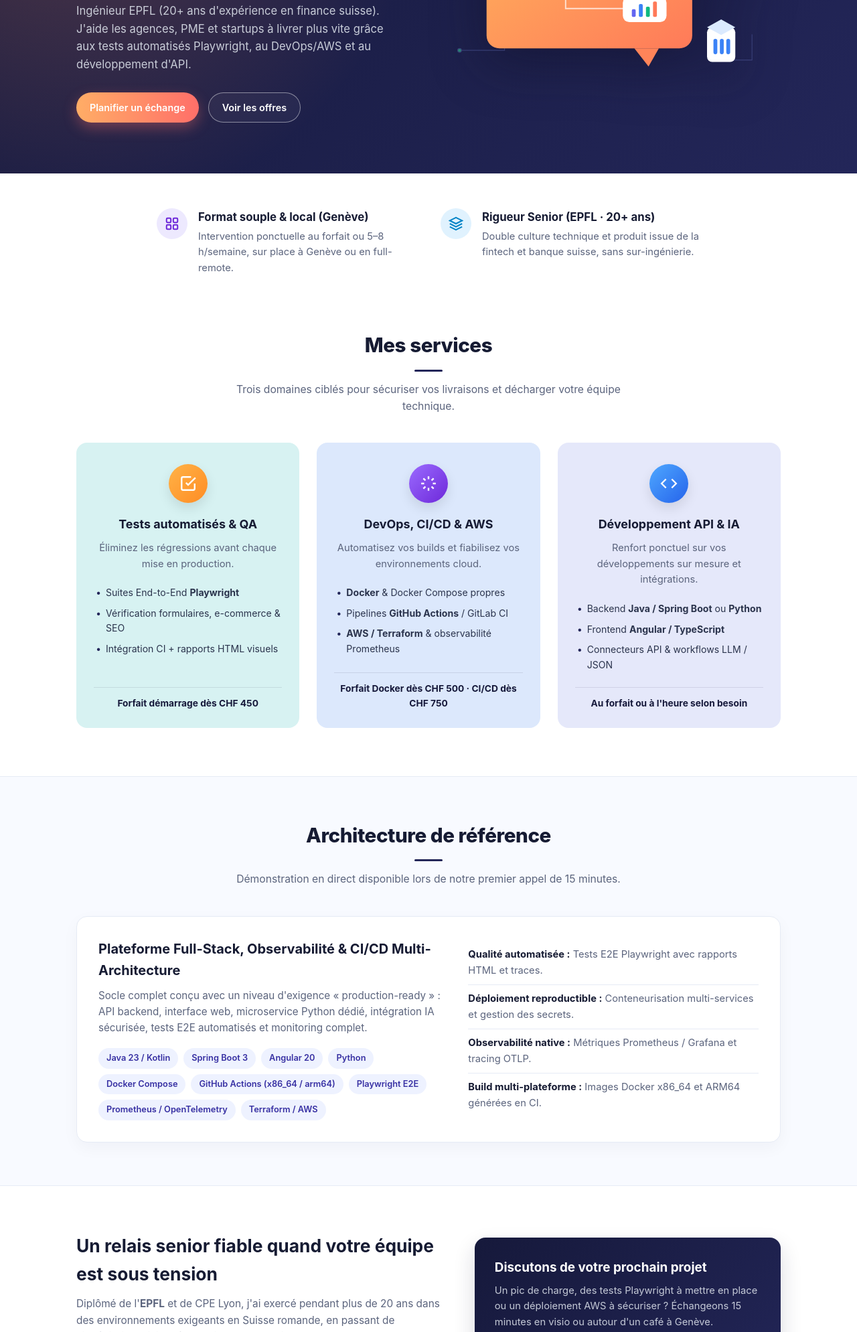
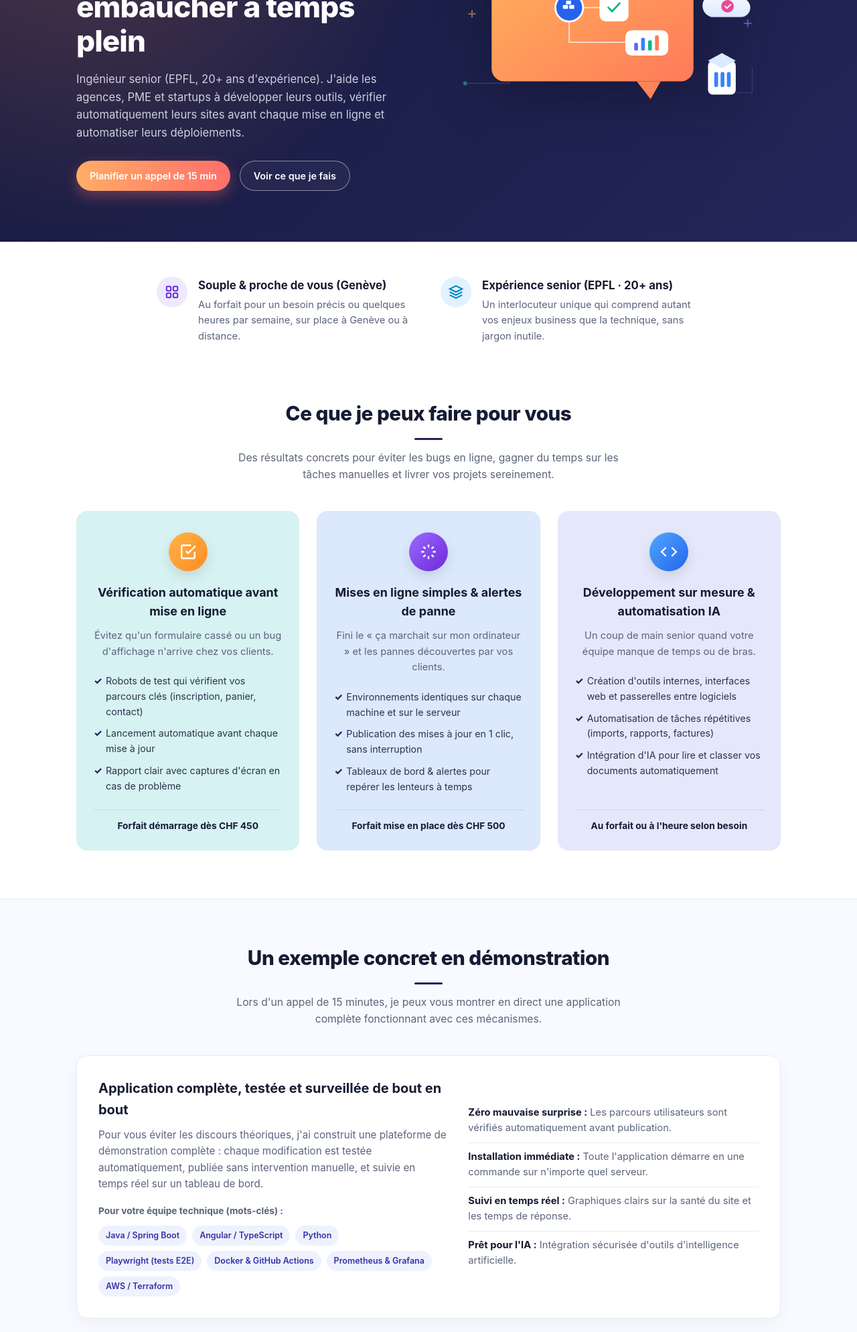
Before and after one commit to jdeboer3000/website, a plain HTML site: page index.html in a window 1280 px wide. Shown: the part 340-2329 px from the top of the page at 67% size. Drawn offline with Linux system fonts and the light colour scheme.

Commit message:
Make it simpler
Updated the title and meta description for improved clarity. Adjusted various text elements for better readability and accuracy.

```diff
--- a/index.html
+++ b/index.html
@@ -3,15 +3,14 @@
 <head>
   <meta charset="UTF-8" />
   <meta name="viewport" content="width=device-width, initial-scale=1.0" />
-  <title>Julien de Boer – DevOps, QA Playwright &amp; Développement Senior (Genève)</title>
-  <meta name="description" content="Ingénieur senior EPFL basé à Genève. Accompagnement ponctuel pour agences, PME et startups : Développement Java/Python/Angular, Tests automatisés Playwright, Docker, CI/CD &amp; AWS." />
+  <title>Julien de Boer – Ingénieur Senior : Développement, Tests &amp; Automatisation (Genève)</title>
+  <meta name="description" content="Ingénieur senior EPFL basé à Genève. J'aide les agences, PME et startups à développer leurs outils, automatiser leurs tests et sécuriser leurs mises en ligne." />
   <style>
     :root {
       --navy-deep: #16193b;
       --navy-mid: #232659;
       --coral-start: #ffad66;
       --coral-end: #ff6f69;
-      --coral-solid: #ff7766;
       --white: #ffffff;
       --slate-900: #161b33;
       --slate-600: #5b647d;
@@ -60,7 +59,7 @@
 
     .brand {
       font-weight: 800;
-      font-size: 1.15rem;
+      font-size: 1.12rem;
       color: var(--navy-deep);
       letter-spacing: -0.02em;
       display: flex;
@@ -135,7 +134,7 @@
       background: rgba(255, 255, 255, 0.1);
     }
 
-    /* Dark Navy Hero with warm top-left glow */
+    /* Dark Navy Hero */
     .hero {
       background:
         radial-gradient(circle at 8% 12%, rgba(255, 145, 96, 0.25) 0%, transparent 42%),
@@ -147,7 +146,7 @@
 
     .hero-grid {
       display: grid;
-      grid-template-columns: 1.02fr 1.08fr;
+      grid-template-columns: 1.04fr 1.06fr;
       gap: 44px;
       align-items: center;
     }
@@ -173,9 +172,9 @@
 
     .hero p.lead {
       font-size: 1.04rem;
-      color: rgba(226, 232, 240, 0.86);
+      color: rgba(226, 232, 240, 0.88);
       margin-bottom: 28px;
-      max-width: 500px;
+      max-width: 510px;
     }
 
     .hero-actions {
@@ -184,7 +183,6 @@
       gap: 14px;
     }
 
-    /* Illustration container */
     .hero-visual {
       width: 100%;
       max-width: 540px;
@@ -198,7 +196,7 @@
       filter: drop-shadow(0 20px 40px rgba(10, 12, 34, 0.45));
     }
 
-    /* White strip: 2 key highlights */
+    /* Highlights */
     .highlights {
       padding: 52px 0 24px;
       background: var(--white);
@@ -243,7 +241,7 @@
       color: var(--slate-600);
     }
 
-    /* Services Section (3 pastel cards) */
+    /* Services */
     .services {
       padding: 56px 0 72px;
       background: var(--white);
@@ -272,7 +270,7 @@
     .section-header p {
       color: var(--slate-600);
       font-size: 0.98rem;
-      max-width: 600px;
+      max-width: 620px;
       margin: 0 auto;
     }
 
@@ -333,20 +331,20 @@
     .service-list {
       list-style: none;
       text-align: left;
-      font-size: 0.88rem;
+      font-size: 0.89rem;
       color: #2b344d;
       margin-bottom: 18px;
     }
 
     .service-list li {
-      padding: 4px 0 4px 18px;
+      padding: 5px 0 5px 18px;
       position: relative;
     }
 
     .service-list li::before {
-      content: "•";
+      content: "✓";
       position: absolute;
-      left: 4px;
+      left: 0;
       color: var(--navy-mid);
       font-weight: 800;
     }
@@ -359,7 +357,7 @@
       color: var(--navy-deep);
     }
 
-    /* Reference Architecture Section */
+    /* Concrete Demo Section */
     .architecture {
       padding: 64px 0;
       background: #f8faff;
@@ -398,9 +396,9 @@
     }
 
     .pill {
-      font-size: 0.8rem;
+      font-size: 0.78rem;
       font-weight: 600;
-      padding: 5px 12px;
+      padding: 5px 11px;
       border-radius: 999px;
       background: #eef2ff;
       color: #3730a3;
@@ -502,11 +500,11 @@
 
   <header>
     <div class="container nav">
-      <a href="#" class="brand"><span class="brand-dot"></span> julien de boer · devops &amp; qa</a>
+      <a href="#" class="brand"><span class="brand-dot"></span> julien de boer · solutions web &amp; cloud</a>
       <nav class="nav-links">
-        <a href="#services">Services</a>
-        <a href="#architecture">Démo &amp; Stack</a>
-        <a href="#profil">Profil</a>
+        <a href="#services">Comment je peux vous aider</a>
+        <a href="#architecture">Exemple concret</a>
+        <a href="#profil">À propos</a>
         <a href="#contact" class="btn btn-header">Échanger 15 min</a>
       </nav>
     </div>
@@ -516,15 +514,15 @@
     <section class="hero">
       <div class="container hero-grid">
         <div>
-          <span class="hero-eyebrow">Genève &amp; Full-Remote · 5–8 h / semaine</span>
-          <h1>Renfort technique senior pour vos projets web &amp; cloud</h1>
+          <span class="hero-eyebrow">Genève &amp; À distance · 5–8 h / semaine</span>
+          <h1>Des sites et applications plus fiables, sans embaucher à temps plein</h1>
           <p class="lead">
-            Ingénieur EPFL (20+ ans d'expérience en finance suisse). J'aide les agences, PME et startups
-            à livrer plus vite grâce aux tests automatisés Playwright, au DevOps/AWS et au développement d'API.
+            Ingénieur senior (EPFL, 20+ ans d'expérience). J'aide les agences, PME et startups à développer leurs outils,
+            vérifier automatiquement leurs sites avant chaque mise en ligne et automatiser leurs déploiements.
           </p>
           <div class="hero-actions">
-            <a href="#contact" class="btn btn-coral">Planifier un échange</a>
-            <a href="#services" class="btn btn-outline-white">Voir les offres</a>
+            <a href="#contact" class="btn btn-coral">Planifier un appel de 15 min</a>
+            <a href="#services" class="btn btn-outline-white">Voir ce que je fais</a>
           </div>
         </div>
 
@@ -558,33 +556,32 @@
             <rect x="82" y="42" width="320" height="225" rx="20" fill="url(#boardGrad)"/>
             <path d="M312 267 L334 295 L350 267 Z" fill="#ff8459"/>
 
-            <!-- Pipeline connection lines inside board -->
+            <!-- Flow lines inside board -->
             <g stroke="#fff" stroke-width="2" stroke-opacity="0.72" fill="none">
               <path d="M132 105 H205 V150 H275"/>
               <path d="M205 150 V205 H315"/>
               <path d="M275 150 V98 H345"/>
             </g>
 
-            <!-- Nodes inside board -->
-            <!-- Code / GitHub -->
+            <!-- Code -->
             <rect x="108" y="84" width="46" height="42" rx="10" fill="#ffffff"/>
             <path d="M124 105 l-6 5 6 5 M138 105 l6 5-6 5 M133 98 l-4 14" stroke="#232659" stroke-width="2.2" stroke-linecap="round" stroke-linejoin="round"/>
 
-            <!-- Docker -->
+            <!-- App blocks -->
             <circle cx="205" cy="150" r="22" fill="#2563eb" stroke="#fff" stroke-width="3"/>
             <rect x="195" y="146" width="8" height="6" rx="1" fill="#fff"/>
             <rect x="205" y="146" width="8" height="6" rx="1" fill="#fff"/>
             <rect x="200" y="139" width="8" height="6" rx="1" fill="#fff"/>
 
-            <!-- Playwright QA -->
+            <!-- Auto checks -->
             <rect x="253" y="128" width="46" height="44" rx="10" fill="#ffffff"/>
             <path d="M267 150 l6 6 12-13" stroke="#10b981" stroke-width="3" stroke-linecap="round" stroke-linejoin="round"/>
 
-            <!-- AWS / Cloud -->
+            <!-- Cloud -->
             <rect x="324" y="76" width="50" height="42" rx="10" fill="#232659"/>
-            <text x="349" y="102" text-anchor="middle" fill="#ffb65c" font-size="13" font-weight="800" font-family="sans-serif">AWS</text>
+            <text x="349" y="102" text-anchor="middle" fill="#ffb65c" font-size="12" font-weight="800" font-family="sans-serif">CLOUD</text>
 
-            <!-- Metrics / Grafana -->
+            <!-- Alerts & Dashboard -->
             <rect x="294" y="186" width="68" height="40" rx="10" fill="#ffffff"/>
             <rect x="308" y="206" width="6" height="12" rx="2" fill="#6366f1"/>
             <rect x="319" y="198" width="6" height="20" rx="2" fill="#3b82f6"/>
@@ -596,7 +593,7 @@
             <circle cx="456" cy="148" r="10" fill="#ec4899"/>
             <path d="M452 148 l3 3 6-6" stroke="#fff" stroke-width="2" stroke-linecap="round" stroke-linejoin="round"/>
 
-            <!-- Floating 3D-like Server Block bottom right -->
+            <!-- Server Block -->
             <g transform="translate(425, 220)">
               <rect x="0" y="14" width="44" height="54" rx="8" fill="#ffffff"/>
               <path d="M0 14 L22 2 L44 14 L22 26 Z" fill="#dbeafe"/>
@@ -621,8 +618,8 @@
             </svg>
           </div>
           <div>
-            <h3>Format souple &amp; local (Genève)</h3>
-            <p>Intervention ponctuelle au forfait ou 5–8 h/semaine, sur place à Genève ou en full-remote.</p>
+            <h3>Souple &amp; proche de vous (Genève)</h3>
+            <p>Au forfait pour un besoin précis ou quelques heures par semaine, sur place à Genève ou à distance.</p>
           </div>
         </div>
 
@@ -635,8 +632,8 @@
             </svg>
           </div>
           <div>
-            <h3>Rigueur Senior (EPFL · 20+ ans)</h3>
-            <p>Double culture technique et produit issue de la fintech et banque suisse, sans sur-ingénierie.</p>
+            <h3>Expérience senior (EPFL · 20+ ans)</h3>
+            <p>Un interlocuteur unique qui comprend autant vos enjeux business que la technique, sans jargon inutile.</p>
           </div>
         </div>
       </div>
@@ -645,9 +642,9 @@
     <section id="services" class="services">
       <div class="container">
         <div class="section-header">
-          <h2>Mes services</h2>
+          <h2>Ce que je peux faire pour vous</h2>
           <div class="section-divider"></div>
-          <p>Trois domaines ciblés pour sécuriser vos livraisons et décharger votre équipe technique.</p>
+          <p>Des résultats concrets pour éviter les bugs en ligne, gagner du temps sur les tâches manuelles et livrer vos projets sereinement.</p>
         </div>
 
         <div class="cards-3">
@@ -659,12 +656,12 @@
                   <path d="M21 12v7a2 2 0 0 1-2 2H5a2 2 0 0 1-2-2V5a2 2 0 0 1 2-2h11"/>
                 </svg>
               </div>
-              <h3>Tests automatisés &amp; QA</h3>
-              <p class="desc">Éliminez les régressions avant chaque mise en production.</p>
+              <h3>Vérification automatique avant mise en ligne</h3>
+              <p class="desc">Évitez qu'un formulaire cassé ou un bug d'affichage n'arrive chez vos clients.</p>
               <ul class="service-list">
-                <li>Suites End-to-End <strong>Playwright</strong></li>
-                <li>Vérification formulaires, e-commerce &amp; SEO</li>
-                <li>Intégration CI + rapports HTML visuels</li>
+                <li>Robots de test qui vérifient vos parcours clés (inscription, panier, contact)</li>
+                <li>Lancement automatique avant chaque mise à jour</li>
+                <li>Rapport clair avec captures d'écran en cas de problème</li>
               </ul>
             </div>
             <div class="card-price">Forfait démarrage dès CHF 450</div>
@@ -677,15 +674,15 @@
                   <path d="M12 2v4m0 12v4M4.93 4.93l2.83 2.83m8.48 8.48l2.83 2.83M2 12h4m12 0h4M4.93 19.07l2.83-2.83m8.48-8.48l2.83-2.83"/>
                 </svg>
               </div>
-              <h3>DevOps, CI/CD &amp; AWS</h3>
-              <p class="desc">Automatisez vos builds et fiabilisez vos environnements cloud.</p>
+              <h3>Mises en ligne simples &amp; alertes de panne</h3>
+              <p class="desc">Fini le « ça marchait sur mon ordinateur » et les pannes découvertes par vos clients.</p>
               <ul class="service-list">
-                <li><strong>Docker</strong> &amp; Docker Compose propres</li>
-                <li>Pipelines <strong>GitHub Actions</strong> / GitLab CI</li>
-                <li><strong>AWS / Terraform</strong> &amp; observabilité Prometheus</li>
+                <li>Environnements identiques sur chaque machine et sur le serveur</li>
+                <li>Publication des mises à jour en 1 clic, sans interruption</li>
+                <li>Tableaux de bord &amp; alertes pour repérer les lenteurs à temps</li>
               </ul>
             </div>
-            <div class="card-price">Forfait Docker dès CHF 500 · CI/CD dès CHF 750</div>
+            <div class="card-price">Forfait mise en place dès CHF 500</div>
           </article>
 
           <article class="service-card card-lavender">
@@ -696,12 +693,12 @@
                   <polyline points="8 6 2 12 8 18"/>
                 </svg>
               </div>
-              <h3>Développement API &amp; IA</h3>
-              <p class="desc">Renfort ponctuel sur vos développements sur mesure et intégrations.</p>
+              <h3>Développement sur mesure &amp; automatisation IA</h3>
+              <p class="desc">Un coup de main senior quand votre équipe manque de temps ou de bras.</p>
               <ul class="service-list">
-                <li>Backend <strong>Java / Spring Boot</strong> ou <strong>Python</strong></li>
-                <li>Frontend <strong>Angular / TypeScript</strong></li>
-                <li>Connecteurs API &amp; workflows LLM / JSON</li>
+                <li>Création d'outils internes, interfaces web et passerelles entre logiciels</li>
+                <li>Automatisation de tâches répétitives (imports, rapports, factures)</li>
+                <li>Intégration d'IA pour lire et classer vos documents automatiquement</li>
               </ul>
             </div>
             <div class="card-price">Au forfait ou à l'heure selon besoin</div>
@@ -713,36 +710,35 @@
     <section id="architecture" class="architecture">
       <div class="container">
         <div class="section-header">
-          <h2>Architecture de référence</h2>
+          <h2>Un exemple concret en démonstration</h2>
           <div class="section-divider"></div>
-          <p>Démonstration en direct disponible lors de notre premier appel de 15 minutes.</p>
+          <p>Lors d'un appel de 15 minutes, je peux vous montrer en direct une application complète fonctionnant avec ces mécanismes.</p>
         </div>
 
         <div class="arch-card">
           <div>
-            <h3>Plateforme Full-Stack, Observabilité &amp; CI/CD Multi-Architecture</h3>
+            <h3>Application complète, testée et surveillée de bout en bout</h3>
             <p>
-              Socle complet conçu avec un niveau d'exigence « production-ready » : API backend, interface web,
-              microservice Python dédié, intégration IA sécurisée, tests E2E automatisés et monitoring complet.
+              Pour vous éviter les discours théoriques, j'ai construit une plateforme de démonstration complète :
+              chaque modification est testée automatiquement, publiée sans intervention manuelle, et suivie en temps réel sur un tableau de bord.
             </p>
+            <p style="font-size: 0.85rem; margin-bottom: 10px;"><strong>Pour votre équipe technique (mots-clés) :</strong></p>
             <div class="pills">
-              <span class="pill">Java 23 / Kotlin</span>
-              <span class="pill">Spring Boot 3</span>
-              <span class="pill">Angular 20</span>
+              <span class="pill">Java / Spring Boot</span>
+              <span class="pill">Angular / TypeScript</span>
               <span class="pill">Python</span>
-              <span class="pill">Docker Compose</span>
-              <span class="pill">GitHub Actions (x86_64 / arm64)</span>
-              <span class="pill">Playwright E2E</span>
-              <span class="pill">Prometheus / OpenTelemetry</span>
-              <span class="pill">Terraform / AWS</span>
+              <span class="pill">Playwright (tests E2E)</span>
+              <span class="pill">Docker &amp; GitHub Actions</span>
+              <span class="pill">Prometheus &amp; Grafana</span>
+              <span class="pill">AWS / Terraform</span>
             </div>
           </div>
 
           <ul class="arch-points">
-            <li><strong>Qualité automatisée :</strong> Tests E2E Playwright avec rapports HTML et traces.</li>
-            <li><strong>Déploiement reproductible :</strong> Conteneurisation multi-services et gestion des secrets.</li>
-            <li><strong>Observabilité native :</strong> Métriques Prometheus / Grafana et tracing OTLP.</li>
-            <li><strong>Build multi-plateforme :</strong> Images Docker x86_64 et ARM64 générées en CI.</li>
+            <li><strong>Zéro mauvaise surprise :</strong> Les parcours utilisateurs sont vérifiés automatiquement avant publication.</li>
+            <li><strong>Installation immédiate :</strong> Toute l'application démarre en une commande sur n'importe quel serveur.</li>
+            <li><strong>Suivi en temps réel :</strong> Graphiques clairs sur la santé du site et les temps de réponse.</li>
+            <li><strong>Prêt pour l'IA :</strong> Intégration sécurisée d'outils d'intelligence artificielle.</li>
           </ul>
         </div>
       </div>
@@ -751,27 +747,27 @@
     <section id="profil" class="contact-section">
       <div class="container contact-grid">
         <div>
-          <h2>Un relais senior fiable quand votre équipe est sous tension</h2>
+          <h2>Un partenaire technique fiable quand votre équipe est sous tension</h2>
           <p>
-            Diplômé de l'<strong>EPFL</strong> et de CPE Lyon, j'ai exercé pendant plus de 20 ans dans des environnements
-            exigeants en Suisse romande, en passant de l'ingénierie logicielle à l'architecture technique, au management et au Product Management.
+            Diplômé de l'<strong>EPFL</strong> et de CPE Lyon, j'ai travaillé plus de 20 ans en Suisse romande dans des environnements
+            exigeants (services financiers et fintech), comme développeur, architecte puis responsable d'équipe et de produit.
           </p>
           <p>
-            En parallèle de mon activité principale, je propose <strong>5 à 8 heures par semaine</strong> aux agences et PME
-            (hors secteur bancaire) pour résoudre des sujets précis avec des livrables clairs et documentés.
+            En parallèle de mon activité principale, je consacre <strong>5 à 8 heures par semaine</strong> aux agences et PME de la région
+            (hors secteur bancaire) pour régler des blocages concrets, avec des livrables clairs et documentés.
           </p>
         </div>
 
         <div id="contact" class="contact-box">
           <h3>Discutons de votre prochain projet</h3>
           <p>
-            Un pic de charge, des tests Playwright à mettre en place ou un déploiement AWS à sécuriser ?
+            Un pic de charge, des formulaires à sécuriser avant mise en ligne ou un outil métier à automatiser ?
             Échangeons 15 minutes en visio ou autour d'un café à Genève.
           </p>
           <ul class="contact-links">
             <li>E-mail : <a href="mailto:jdeboer3000@gmail.com">jdeboer3000@gmail.com</a></li>
             <li>LinkedIn : <a href="https://www.linkedin.com/in/jdeboer" target="_blank" rel="noopener">linkedin.com/in/jdeboer</a></li>
-            <li>Zone : Genève · Nyon · Lausanne &amp; Full-Remote</li>
+            <li>Zone : Genève · Nyon · Lausanne &amp; À distance</li>
           </ul>
         </div>
       </div>
@@ -780,7 +776,7 @@
 
   <footer>
     <div class="container">
-      © 2026 Julien de Boer – Ingénierie Logicielle, QA &amp; DevOps · Genève, Suisse
+      © 2026 Julien de Boer – Développement, Tests &amp; Automatisation · Genève, Suisse
     </div>
   </footer>
 
```
